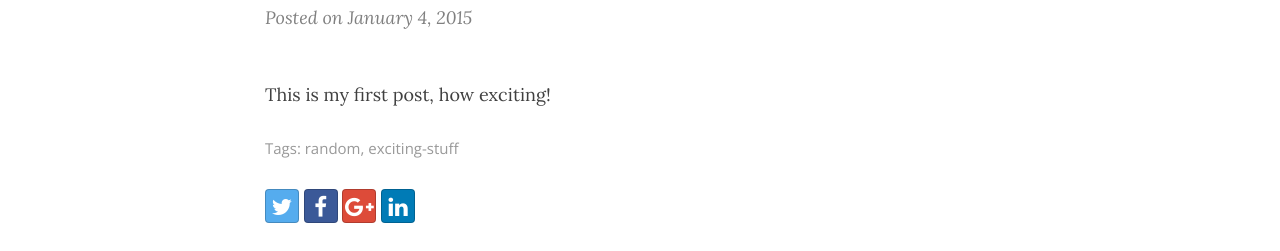
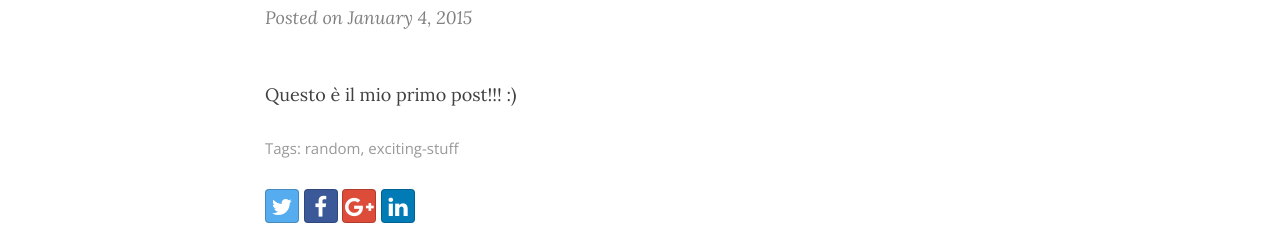
Before and after one commit to pezzin/pezzin.github.io, a Jekyll site: the page built from _posts/2015-01-04-first-post.md, in a window 1280 px wide. Shown: the part 190-441 px from the top of the page. Built offline with Jekyll 4.4.1, drawn with Linux system fonts in a browser that asks for light colours; nearby versions of some CDN libraries.

Commit message:
updated post

```diff
--- a/_posts/2015-01-04-first-post.md
+++ b/_posts/2015-01-04-first-post.md
@@ -5,4 +5,4 @@ image: /img/hello_world.jpeg
 tags: [random, exciting-stuff]
 ---
 
-This is my first post, how exciting!
+Questo è il mio primo post!!! :)
```
